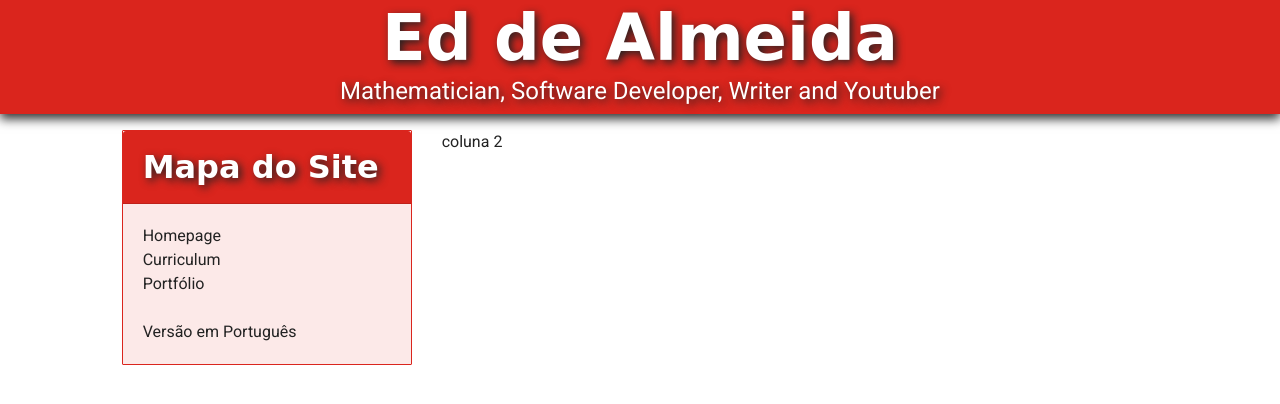
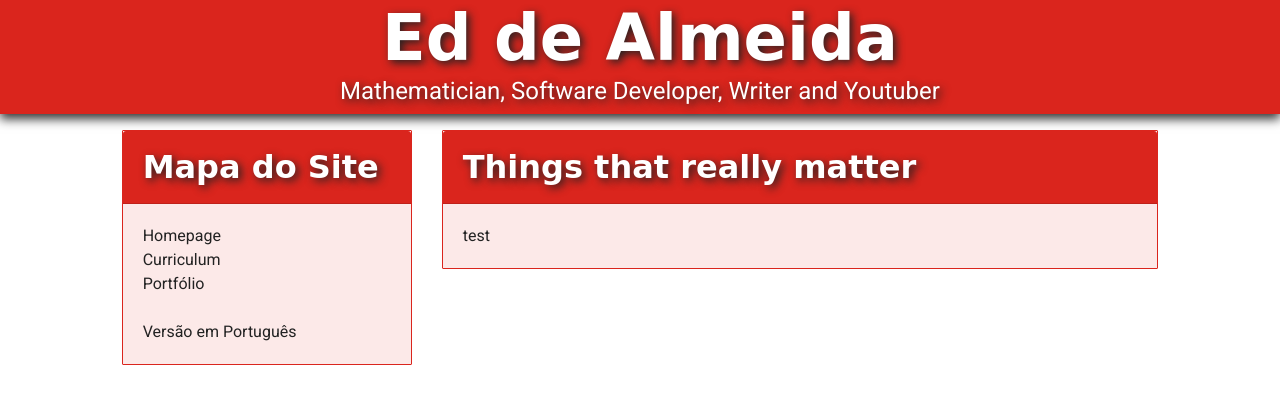
Before and after one commit to EdDeAlmeidaJr/eddealmeida, a website: page en/index.html in a window 1280 px wide. Drawn offline with nearby package versions, Linux system fonts and the light colour scheme; a web font is replaced by a local one.

Commit message:
Updating

```diff
--- a/en/index.html
+++ b/en/index.html
@@ -45,7 +45,14 @@
                 </div>
             </div>
             <div class="col-7">
-                coluna 2
+                <div class="card">
+                    <div class="card-header">
+                        Things that really matter
+                    </div>
+                    <div class="card-body">
+                        test
+                    </div>
+                </div>
             </div>
         </div>
     </div>
```
